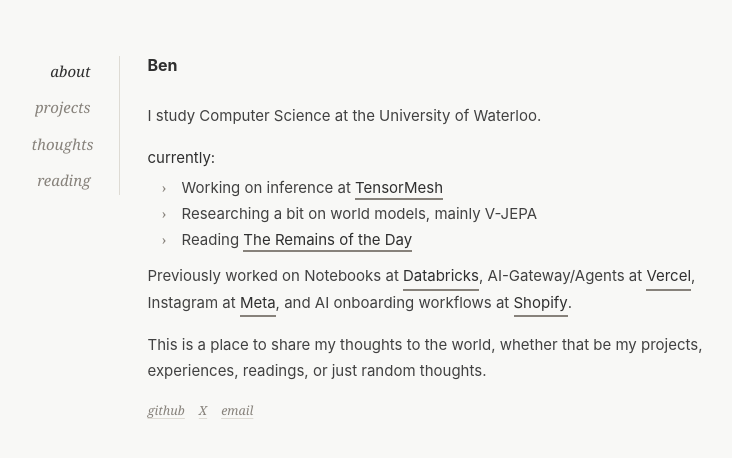
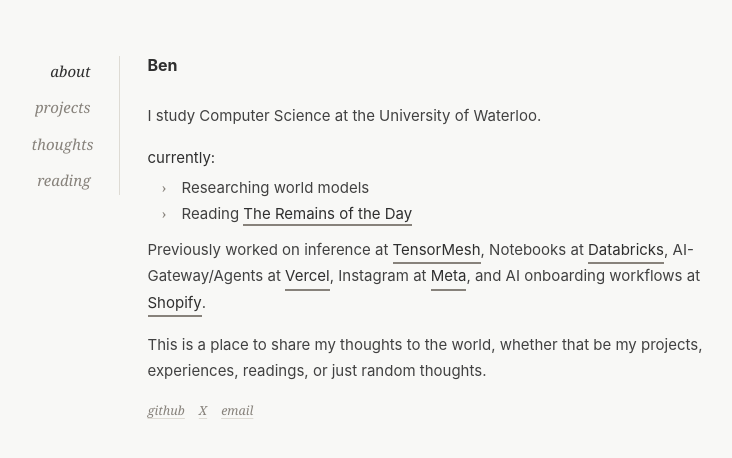
Before and after one commit to benyebai/Ben-Website, a Next.js app: page / in a window 1280 px wide. Shown: the top 458 px of the page, without its empty margins (267-999 px from the left). Built offline with nearby package versions, Linux system fonts and the light colour scheme; a web font is replaced by a local one.

Commit message:
Update current work status

```diff
--- a/app/components/AboutPanel.jsx
+++ b/app/components/AboutPanel.jsx
@@ -7,10 +7,7 @@ export default function AboutPanel() {
       <div className="current-work">
         <p>currently:</p>
         <ul>
-          <li>
-            Working on inference at <strong>TensorMesh</strong>
-          </li>
-          <li>Researching a bit on world models, mainly V-JEPA</li>
+          <li>Researching world models</li>
           <li>
             Reading <strong>The Remains of the Day</strong>
           </li>
@@ -18,10 +15,10 @@ export default function AboutPanel() {
       </div>
 
       <p>
-        Previously worked on Notebooks at <strong>Databricks</strong>,
-        AI-Gateway/Agents at <strong>Vercel</strong>, Instagram at{" "}
-        <strong>Meta</strong>, and AI onboarding workflows at{" "}
-        <strong>Shopify</strong>.
+        Previously worked on inference at <strong>TensorMesh</strong>, Notebooks
+        at <strong>Databricks</strong>, AI-Gateway/Agents at{" "}
+        <strong>Vercel</strong>, Instagram at <strong>Meta</strong>, and AI
+        onboarding workflows at <strong>Shopify</strong>.
       </p>
       <p>
         This is a place to share my thoughts to the world, whether that be my
```
